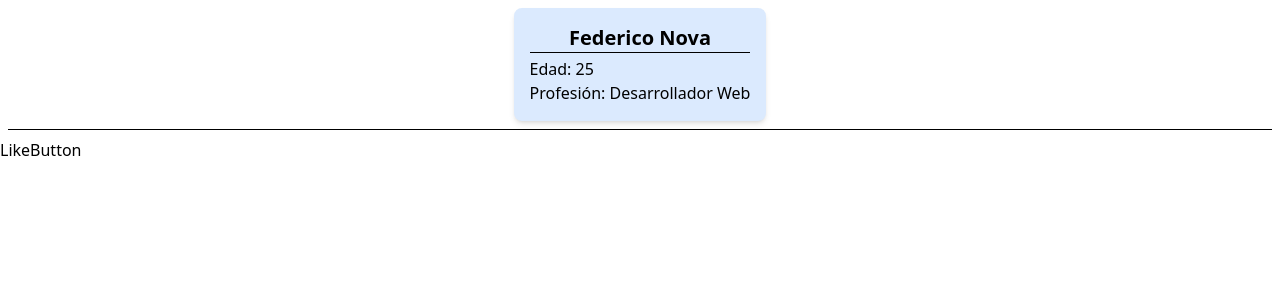
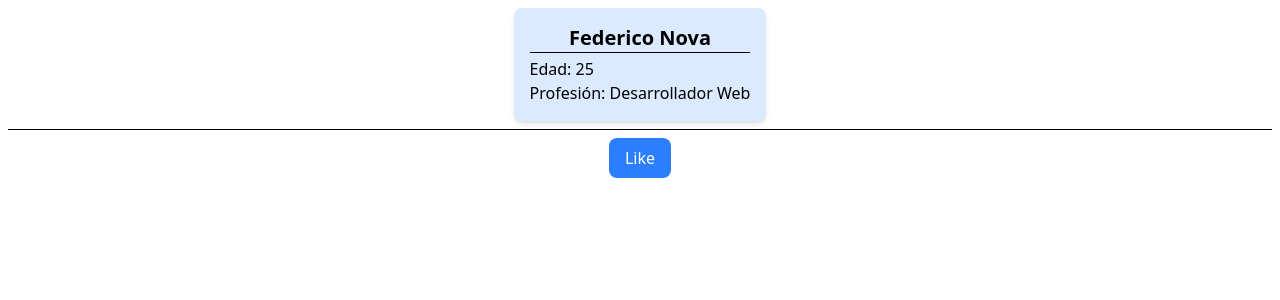
Before and after one commit to feden15/desafio-14, a React (Vite) app: page / in a window 1280 px wide. Shown: the top 300 px of the page. Built offline with nearby package versions, Linux system fonts and the light colour scheme.

Commit message:
Finalizamos de crear y estilizar, LikeButton.jsx

```diff
--- a/src/components/LikeButton.jsx
+++ b/src/components/LikeButton.jsx
@@ -1,6 +1,17 @@
+import { useState } from "react"
+
 const LikeButton = () => {
+    const [liked, setLiked] = useState(true)
+
   return (
-    <div>LikeButton</div>
+    <div className="flex justify-center">
+        <button
+            onClick={() => setLiked(!liked)}
+            className="px-4 py-2 bg-blue-500 hover:bg-blue-700 text-white rounded-lg cursor-pointer"
+        >
+            {liked ? "Like" : "Unlike"}
+        </button>
+    </div>
   )
 }
 
```
